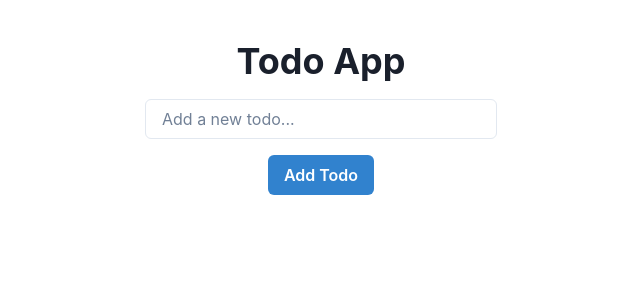
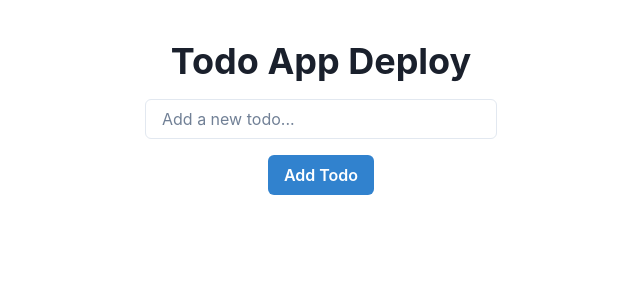
Before and after one commit to 20424010/ACN-Project-3, a React (Create React App) app: page / in a window 1280 px wide. Shown: the top 300 px of the page, without its empty margins (319-959 px from the left). Built offline with nearby package versions, Linux system fonts and the light colour scheme.

Commit message:
demo cicd

```diff
--- a/src/pages/index.js
+++ b/src/pages/index.js
@@ -29,7 +29,7 @@ const Home = () => {
   return (
     <Container maxW="sm" mt={10}>
       <VStack spacing={4}>
-        <Heading as="h1">Todo App</Heading>
+        <Heading as="h1">Todo App Deploy</Heading>
         <Input
           placeholder="Add a new todo..."
           value={newTodo}
```
